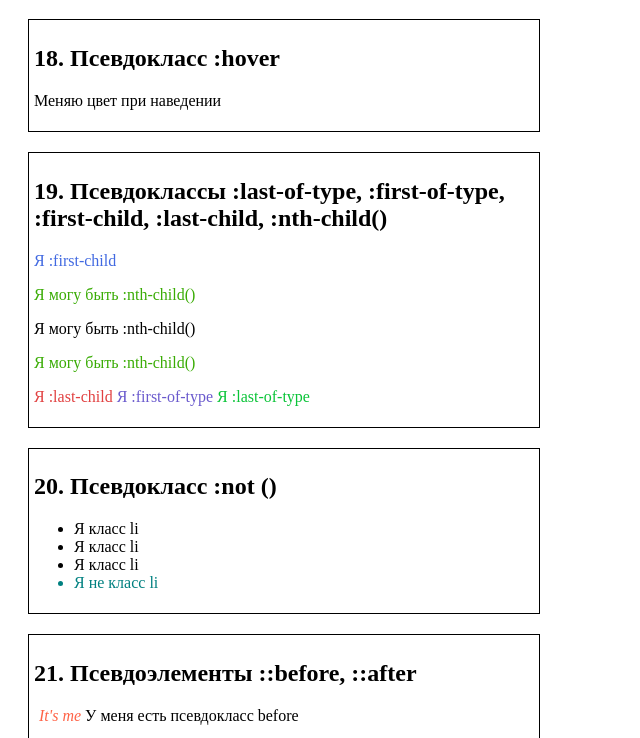
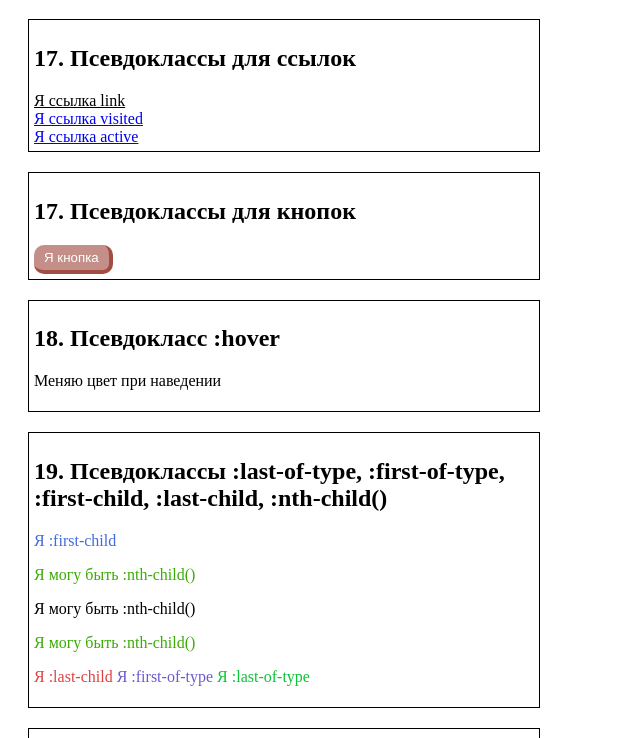
Before and after one commit to Victoria0209/Pseudo, a plain HTML site: page index.html in a window 1280 px wide. Shown: the part 61-799 px from the top of the page, without its empty margins (0-640 px from the left). Drawn offline with Linux system fonts and the light colour scheme.

Commit message:
6-1-Разбор селекторов. Шаг 17-21

```diff
--- a/index.html
+++ b/index.html
@@ -12,6 +12,21 @@
 <body>
 
     <h1>Виды псевдоклассов</h1>
+
+    <div>
+        <h2>17. Псевдоклассы для ссылок</h2>
+        <a class="link" href="#zdvfdc">Я ссылка link</a><br>
+        <a class="visited" href="#zdv3">Я ссылка visited</a><br>
+        <a class="active" href="#4zvdcc">Я ссылка active</a><br>
+    </div>
+
+    <div>
+        <h2>17. Псевдоклассы для кнопок</h2>
+
+        <button class="btn" type="submit">
+            Я кнопка
+        </button>
+    </div>
 
     <div>
         <h2>18. Псевдокласс :hover</h2>
--- a/style.css
+++ b/style.css
@@ -3,6 +3,46 @@ div {
     margin: 20px;
     width: 500px;
     padding: 5px;
+}
+
+.link:link {
+    color: black;
+}
+
+.visited:visited {
+    color: #cccccc;
+}
+
+.active:active {
+    color: green;
+}
+
+.btn {
+    cursor: pointer;
+    background-color: rgba(136, 30, 16, 0.493);
+    color: #fff;
+    border-radius: 10px;
+    padding: 5px 10px;
+    border: 0;
+    border-bottom: 4px solid rgba(136, 30, 16, 0.575);
+    border-right: 4px solid rgba(136, 30, 16, 0.575);
+}
+
+.btn:hover {
+    background-color: rgba(134, 58, 46, 0.596);
+    border-bottom: 4px solid rgba(131, 73, 64, 0.466);
+    border-right: 4px solid rgba(131, 73, 64, 0.466);
+}
+
+.btn:active {
+    border-bottom: 0;
+    border-right: 0;
+    margin-top: 4px;
+    margin-left: 4px;
+}
+
+.btn:focus {
+    outline: none;
 }
 
 .h2__p:hover {
@@ -38,14 +78,14 @@ div {
     color: teal;
 }
 
-.before::before{
+.before::before {
     content: "It's me";
     color: tomato;
     padding-left: 5px;
     font-style: italic;
 }
 
-.after::after{
+.after::after {
     content: "It's me";
     color: rgb(71, 255, 86);
     padding-left: 5px;
```
